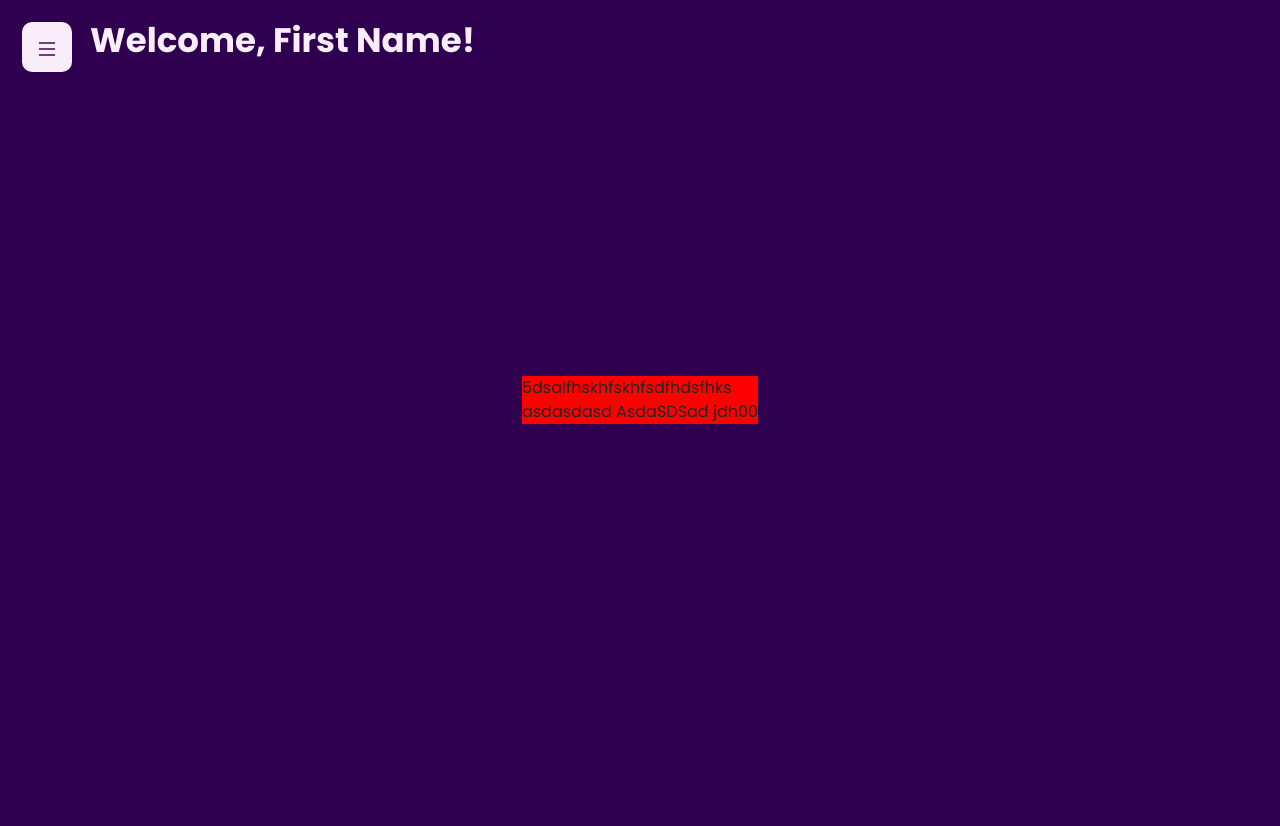
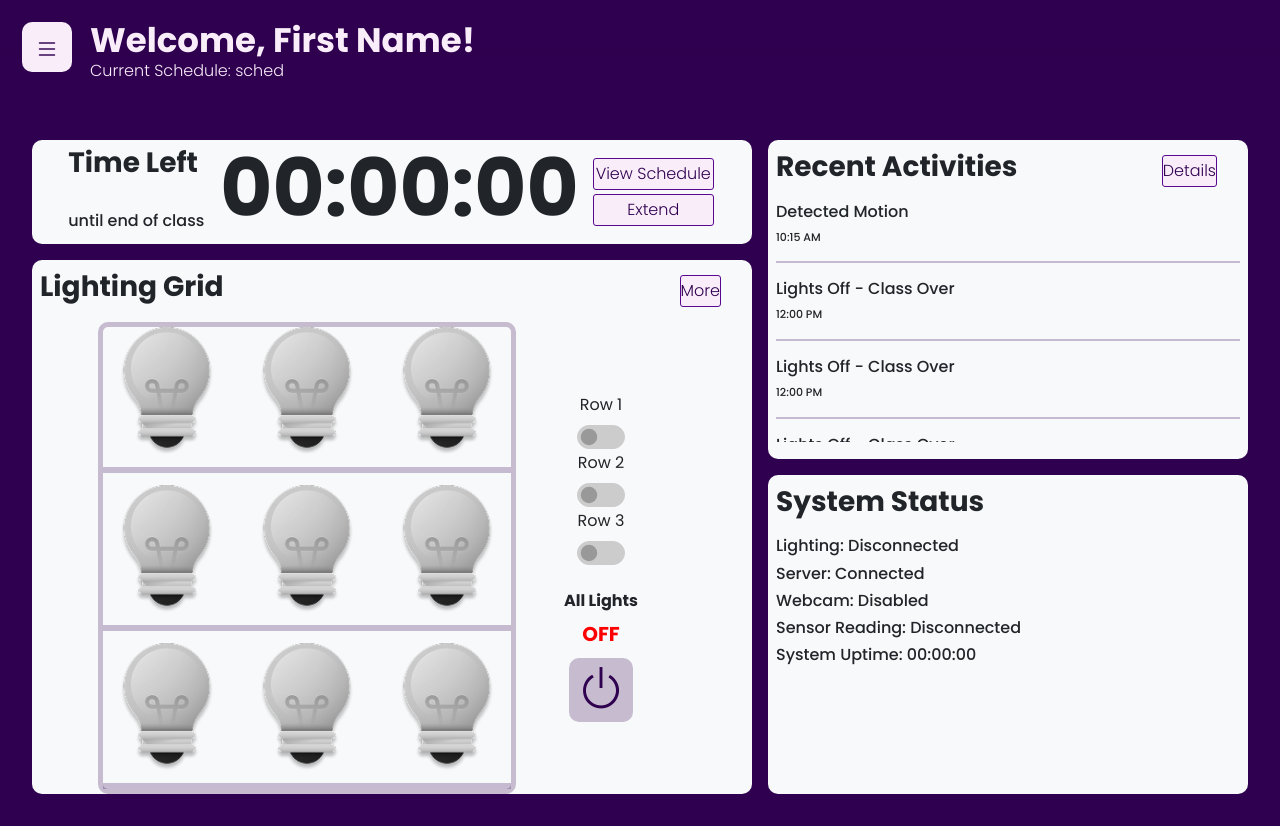
Before and after one commit to strblls/LUMINESENSE, a PHP site: page /pages/faculty-home/faculty-homepage.html in a window 1280 px wide. Before the commit the page ends 424 px from the top, so only its background shows below. Run offline with PHP 8.4, Linux system fonts and the light colour scheme.

Commit message:
Faculty homepage temporary

```diff
--- a/Gemar'sDevs/css/containers.css
+++ b/Gemar'sDevs/css/containers.css
@@ -1,14 +1,36 @@
 .parent-container {
-    height: 100vh;
+    min-height: 100vh;
+    width: 100%;
     display: flex;
+    flex-direction: column;
     justify-content: center;
+    align-items: center;
 }
 
 .child-container {
     display: flex;
     flex-direction: column;
+    align-items: stretch;
+    justify-content: flex-center;
+    height: auto;
+    width: 100%;
+}
+
+.landing-container {
+     display: flex;
+    flex-direction: column;
+    align-items: stretch;
+    justify-content: flex-center;
+    height: auto;
+}
+
+.child-container.homepage-modal {
+    display: flex;
+    flex-direction: column;
     align-items: center;
-    justify-content: center;
+    justify-content: flex-center;
+    height: auto;
+    width: 100%;
 }
 
 .return-container {
@@ -203,9 +225,12 @@
 
 /*Sidebar*/
 .topbar {
-    position: fixed;
+    position: sticky;
+    top: 0;
     width: 100%;
     padding: 20px;
+    flex-shrink: 0;
+    background: linear-gradient(0deg, rgba(255, 255, 255, 0) 9%, rgba(47, 0, 79, 0.76) 40%, rgba(47, 0, 79, 0.95) 70%, rgba(47, 0, 79, 1) 100%);
 
     button {
         background-color: var(--primary-color);
@@ -218,6 +243,10 @@
         i {
             font-size: 24px;
         }
+    }
+
+    h1 {
+        margin-bottom: 0px;
     }
 
     color: var(--primary-color);
@@ -233,7 +262,7 @@
         object-fit: contain;
     }
 
-    .team-logo{
+    .team-logo {
         width: 50px;
         height: 50px;
         object-fit: contain;
@@ -248,4 +277,132 @@
             font-size: 24px;
         }
     }
+
+    .offcanvas-footer {
+        display: flex;
+        justify-content: center;
+        align-items: center;
+
+        img {
+            width: 5rem;
+        }
+    }
 }
+
+.main-container.homepage {
+    display: flex;
+    flex-direction: row;
+    width: 100%;
+    padding: 2rem;
+    gap: 3rem;
+
+    .group-container:first-child {
+        flex: 1.5;
+    }
+
+    .group-container:last-child {
+        flex: 1;
+    }
+}
+
+.group-container {
+    display: flex;
+    flex-direction: column;
+    align-items: center;
+    flex: 1;
+}
+
+.section-container {
+    border-radius: 10px;
+    height: 100%;
+    width: 100%;
+}
+
+.section-container.recents {
+    border-radius: 10px;
+    max-height: 75vh;
+    width: 100%;
+}
+
+.section-topbar {
+    padding: 10px 15px 10px 0px;
+}
+
+.fit-width.section-container {
+    min-width: 100%;
+}
+
+.lighting-grid {
+    display: grid;
+    grid-template-columns: repeat(3, 1fr);
+    gap: 12px;
+    width: fit-content;
+    border: 5px solid #c6bbcf;
+    border-radius: 10px;
+
+
+    hr {
+        grid-column: 1 / -1;
+        margin: 0;
+        border: 3px solid var(--secondary-color-1);
+    }
+
+    img {
+        width: 8rem;
+        height: 8rem;
+        object-fit: cover;
+    }
+}
+
+div.all-lights-on {
+    background-color: var(--secondary-color-1);
+    width: 4rem;
+    height: 4rem;
+    border-radius: 10px;
+
+    i {
+        color: var(--primary-color);
+        font-size: 3rem;
+    }
+}
+
+div.all-lights-off {
+    background-color: #c6bbcf;
+    width: 4rem;
+    height: 4rem;
+    border-radius: 10px;
+
+    i {
+        color: var(--secondary-color-1);
+        font-size: 3rem;
+    }
+}
+
+h4.bold.on {
+    color: green;
+}
+
+h4.bold.off {
+    color: red;
+}
+
+.activity-list {
+    max-height: 30vh;
+    overflow-y: auto;
+    padding-right: 0.5rem;
+
+    div {
+        h5 {
+            font-weight: semi-bold;
+        }
+
+        p {
+            font-size: 11px;
+            font-weight: 450;
+        }
+    }
+
+    hr {
+        border: 1px solid var(--secondary-color-1);
+    }
+}
--- a/Gemar'sDevs/css/global.css
+++ b/Gemar'sDevs/css/global.css
@@ -143,6 +143,29 @@ button {
     box-shadow 0.4s cubic-bezier(0.34, 1.56, 0.64, 1);
 }
 
+button.light {
+  width: 100%;
+  margin: 2px;
+  padding: 3px 0px;
+  border: 5px;
+  background-color: var(--primary-color);
+  border-radius: 3px;
+  border-width: 1px;
+  border-style: solid;
+  border-color: var(--secondary-color-2);
+  color: var(--secondary-color-1);
+  transition: background-color 0.4s cubic-bezier(0.34, 1.56, 0.64, 1),
+    color 0.4s cubic-bezier(0.34, 1.56, 0.64, 1),
+    transform 0.4s cubic-bezier(0.34, 1.56, 0.64, 1),
+    box-shadow 0.4s cubic-bezier(0.34, 1.56, 0.64, 1);
+}
+
+button.light:hover{
+  background-color: var(--secondary-color-1);
+  color: var(--primary-color);
+  transform: scale(1.02);
+}
+
 button:hover {
   background-color: var(--secondary-color-4);
   transform: scale(1.02);
@@ -158,4 +181,31 @@ body.contrast-bg {
   background-color: var(--secondary-color-1);
 }
 
-/*sectioning later*/
+/*Toggle switch styling*/
+/*Default (off)*/
+.form-check-input[type="checkbox"] {
+    width: 3rem;
+    height: 1.5rem;
+    background-color: #ccc;
+    border-color: #ccc;
+    cursor: pointer;
+    transition: background-color 0.2s ease, border-color 0.2s ease;
+}
+
+/*Hover*/
+.form-check-input[type="checkbox"]:hover {
+    background-color: #b0b0b0;
+    border-color: #b0b0b0;
+}
+
+/*On*/
+.form-check-input[type="checkbox"]:checked {
+    background-color: #3aa801;
+    border-color: #3aa801;
+}
+
+/*Toggled+hover*/
+.form-check-input[type="checkbox"]:checked:hover {
+    background-color: #4dd980;
+    border-color: #4dd980;
+}
--- a/Gemar'sDevs/index.html
+++ b/Gemar'sDevs/index.html
@@ -21,7 +21,7 @@
 
 <body>
     <div class="parent-container">
-        <div id="landing" class="child-container zoom-animation">
+        <div id="landing" class="landing-container zoom-animation">
             <img src="images/logo.png">
             <button class="medium" onclick="dissolve('pages/faculty-login.html', 1)">Faculty</button>
             <!--ALERT: JS-->
--- a/Gemar'sDevs/pages/admin-login.html
+++ b/Gemar'sDevs/pages/admin-login.html
@@ -32,8 +32,8 @@
             <h4 class="pb-4 semibold">Administrator Login</h4>
             <div class="form-container">
                 <form> <!--ALERT: PHP-->
-                    <label for="email">Admin ID</label>
-                    <input type="text" class="form-control" id="email" placeholder="Enter your admin ID">
+                    <label for="email">Admin E-mail</label>
+                    <input type="email" class="form-control" id="email" placeholder="Enter your admin e-mail">
                 </form>
                 <form> <!--ALERT: PHP-->
                     <label for="password">Password</label>
@@ -44,7 +44,6 @@
                 </form>
                 <div class="submit-container">
                     <button class="medium" type="submit" onclick="dissolve('admin-home/admin-homepage.html')">LOGIN</button>
-                    <!--ALERT: PHP|REQUIRE FORMS-->
                     or<br>
                     <a class="medium" onclick="dissolve('admin-signup.html')">SIGN-UP</a>
                 </div>
--- a/Gemar'sDevs/pages/faculty-home/faculty-homepage.html
+++ b/Gemar'sDevs/pages/faculty-home/faculty-homepage.html
@@ -24,15 +24,155 @@
             <button type="button" id="sidebarTrigger">
                 <i class="bi bi-list"></i>
             </button>
-            <h1 class="px-3 bold">Welcome, First Name!</h1> <!--ALERT: PHP | DISPLAY-->
+            <div class="d-flex flex-column px-3">
+                <h1 class="bold">Welcome, First Name!</h1> <!--ALERT: PHP | DISPLAY-->
+                <h5 class="light">Current Schedule: sched</h5> <!--ALERT: PHP | DISPLAY-->
             </div>
-        <div class="child-container">
+        </div>
+        <div class="child-container homepage-modal">
+            <div class="main-container homepage gap-3">
+                <div class="group-container gap-3">
+                    <div style="background-color: #f8f9fa;" class="section-container">
+                        <div class="d-flex gap-1 justify-content-center align-items-center">
+                            <div class="d-flex flex-column mx-2 align-items-start justify-content-center">
+                                <h2 class="bold">Time Left</h2><br>
+                                <h2 class="medium fs-6">until end of class</h2>
+                            </div>
+                            <div class="d-flex flex-column mx-1 align-items-center justify-content-center">
+                                <h1 class="bold display-1">00:00:00</h1>
+                                <!-- ALERT: PHP | DISPLAY (like conditional formatting for time left) -->
+                            </div>
+                            <div class="d-flex flex-column mx-2 align-items-end justify-content-center">
+                                <button class="light">View Schedule</button>
+                                <button class="light">Extend</button>
+                            </div>
+                        </div>
+                        <!--ALERT: PHP | DISPLAY (like no schedule yet, limit exceeded)-->
+                    </div>
+                    <div style="background-color: #f8f9fa;" class="fit-width section-container">
+                        <div class="section-topbar d-flex my-auto gap-1 align-items-center justify-content-between">
+                            <div class="d-flex mx-2 align-items-start">
+                                <h2 class="bold">Lighting Grid</h2>
+                            </div>
+                            <div class="d-flex mx-2 align-items-end">
+                                <button class="light mx-2">More</button>
+                            </div>
+                        </div>
+                        <div class="d-flex flex-row align-items-center justify-content-center">
+                            <div class="lighting-grid">
+                                <img src="../../images/bulb-off.png">
+                                <img src="../../images/bulb-off.png">
+                                <img src="../../images/bulb-off.png">
+                                <hr class="w-100">
+                                <img src="../../images/bulb-off.png">
+                                <img src="../../images/bulb-off.png">
+                                <img src="../../images/bulb-off.png">
+                                <hr class="w-100">
+                                <img src="../../images/bulb-off.png">
+                                <img src="../../images/bulb-off.png">
+                                <img src="../../images/bulb-off.png">
+                                <hr class="w-100">
+                            </div>
+                            <div class="p-5">
+                                <div class="d-flex flex-column align-items-center gap-1">
+                                    <label class="form-check-label" for="row-1-switch">Row 1</label>
+                                    <div class="form-check form-switch">
+                                        <input class="form-check-input" type="checkbox" role="switch" id="row-1-switch">
+                                    </div>
+                                </div>
+                                <div class="d-flex flex-column align-items-center gap-1">
+                                    <label class="form-check-label" for="row-2-switch">Row 2</label>
+                                    <div class="form-check form-switch">
+                                        <input class="form-check-input" type="checkbox" role="switch" id="row-2-switch">
+                                    </div>
+                                </div>
+                                <div class="d-flex flex-column align-items-center gap-1">
+                                    <label class="form-check-label" for="row-3-switch">Row 3</label>
+                                    <div class="form-check form-switch">
+                                        <input class="form-check-input" type="checkbox" role="switch" id="row-3-switch">
+                                    </div>
+                                </div>
+                                <br>
+                                <div class="d-flex flex-column align-items-center gap-1">
+                                    <h5 class="bold">All Lights</h5>
+                                    <h4 class="bold off">OFF</h4>
+                                    <div
+                                        class="all-lights-off d-flex flex-column align-items-center justify-content-center">
+                                        <i class="bi bi-power" id="all-lights"></i>
+                                    </div>
+                                </div>
+                            </div>
+                        </div>
+                    </div>
+                </div>
+                <div class="group-container gap-3">
+                    <div style="background-color: #f8f9fa;" class="section-container recents">
+                        <div class="section-topbar d-flex my-auto gap-1 align-items-center justify-content-between">
+                            <div class="d-flex mx-2 align-items-start">
+                                <h2 class="bold">Recent Activities</h2>
+                            </div>
+                            <div class="d-flex mx-2 align-items-end">
+                                <button class="light mx-2">Details</button>
+                            </div>
+                        </div>
+                        <div class="gap-2">
+                            <div class="activity-list px-2 gap-2 align-items-center max-width">
+                                <div>
+                                    <h5>Detected Motion</h5>
+                                    <p class="light mb-0">10:15 AM</p>
+                                </div>
+                                <hr>
+                                <div>
+                                    <h5>Lights Off - Class Over</h5>
+                                    <p class="light mb-0">12:00 PM</p>
+                                </div>
+                                <hr>
+                                <div>
+                                    <h5>Lights Off - Class Over</h5>
+                                    <p class="light mb-0">12:00 PM</p>
+                                </div>
+                                <hr>
+                                <div>
+                                    <h5>Lights Off - Class Over</h5>
+                                    <p class="light mb-0">12:00 PM</p>
+                                </div>
+                                <hr>
+                                <div>
+                                    <h5>Lights Off - Class Over</h5>
+                                    <p class="light mb-0">12:00 PM</p>
+                                </div>
+                                <hr>
+                                <div>
+                                    <h5>Lights Off - Class Over</h5>
+                                    <p class="light mb-0">12:00 PM</p>
+                                </div>
+                                <hr>
+                                <div>
+                                    <h5>Lights Off - Class what</h5>
+                                    <p class="light mb-0">12:00 PM</p>
+                                </div>
+                                <hr>
 
-            <div style="background-color: red;">
-                5dsalfhskhfskhfsdfhdsfhks<br>
-                asdasdasd
-                AsdaSDSad
-                jdh00
+                                <!--ALERT: PHP | DISPLAY (dynamic depending sa status)-->
+                            </div>
+                        </div>
+                    </div>
+                    <div style="background-color: #f8f9fa;" class="section-container">
+                        <div class="section-topbar d-flex my-auto gap-1 align-items-center justify-content-between">
+                            <div class="d-flex mx-2 align-items-start">
+                                <h2 class="bold">System Status</h2>
+                            </div>
+                        </div>
+                        <div class="gap-2">
+                            <div class="activity-list px-2 gap-2 align-items-center max-width">
+                                <h5>Lighting: Disconnected</h5>
+                                <h5>Server: Connected</h5>
+                                <h5>Webcam: Disabled</h5>
+                                <h5>Sensor Reading: Disconnected</h5>
+                                <h5>System Uptime: 00:00:00</h5>
+                            </div>
+                        </div>
+                    </div>
                 </div>
 
                 <div class="offcanvas offcanvas-start" tabindex="-1" id="sidebarOffcanvas"
@@ -47,12 +187,16 @@
                         <button class="wb-2"><i class="bi bi-calendar-event"></i></button>
                         <button class="wb-2"><i class="bi bi-gear"></i></button>
                     </div>
-                <div class="p-3 text-muted" style="font-size: 12px;">imeds here</div>
+                    <div class="offcanvas-footer">
+                        <img src="../../images/team-logo.png" class="logo">
+                    </div>
                 </div>
             </div>
         </div>
 
         <script src="../../script/animations.js"></script>
+        <script src="../../script/toggles.js"></script>
+
 </body>
 
 </html>
```
Also changed, not shown: Gemar'sDevs/pages/admin-signup.html (+6 -15 lines), Gemar'sDevs/script/animations.js (+6 -1 lines), Gemar'sDevs/script/toggles.js (added, +19 -0 lines), Gemar'sDevs/README.md, Gemar'sDevs/images/bulb-off.png (added), Gemar'sDevs/images/bulb-on.png (added), Gemar'sDevs/images/team-logo.png (added). Lines whose indentation alone changed are shown as unchanged.
